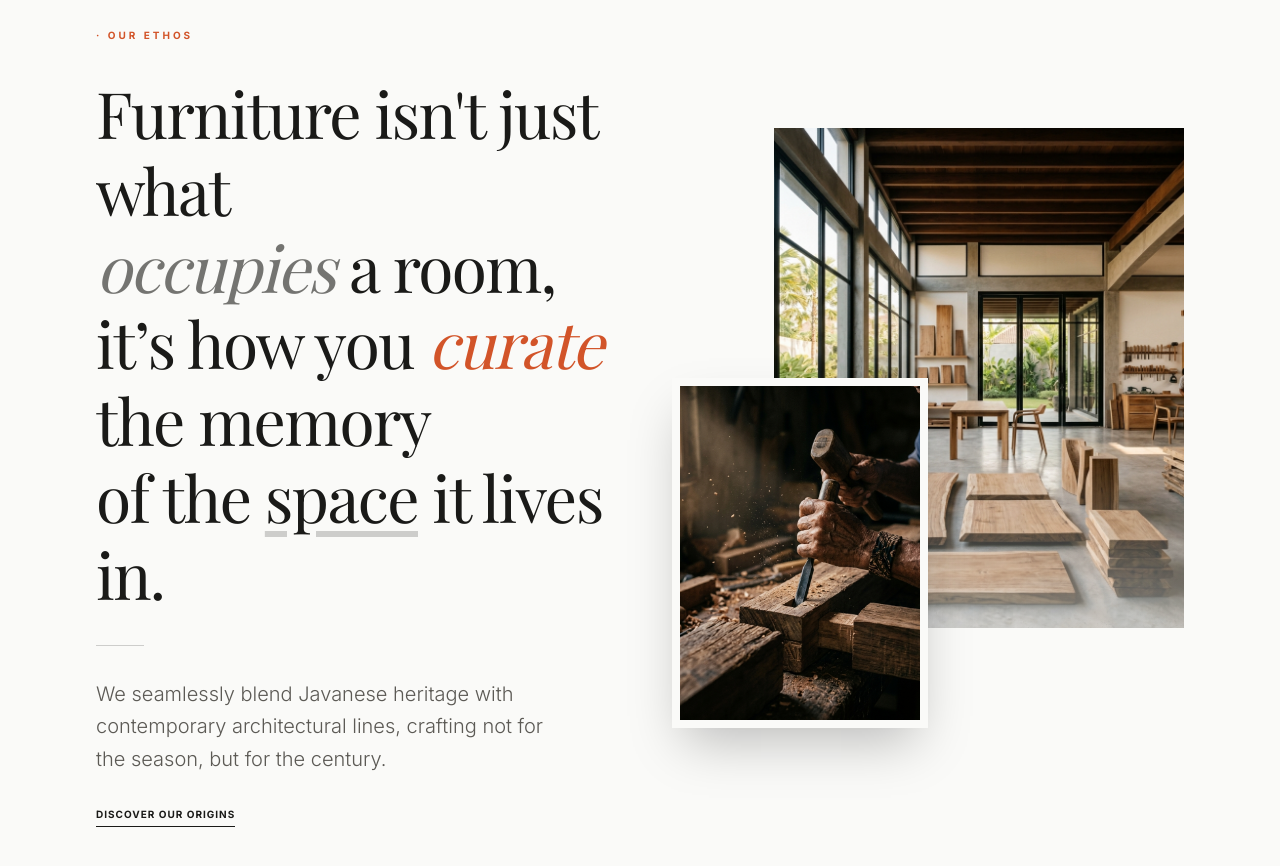
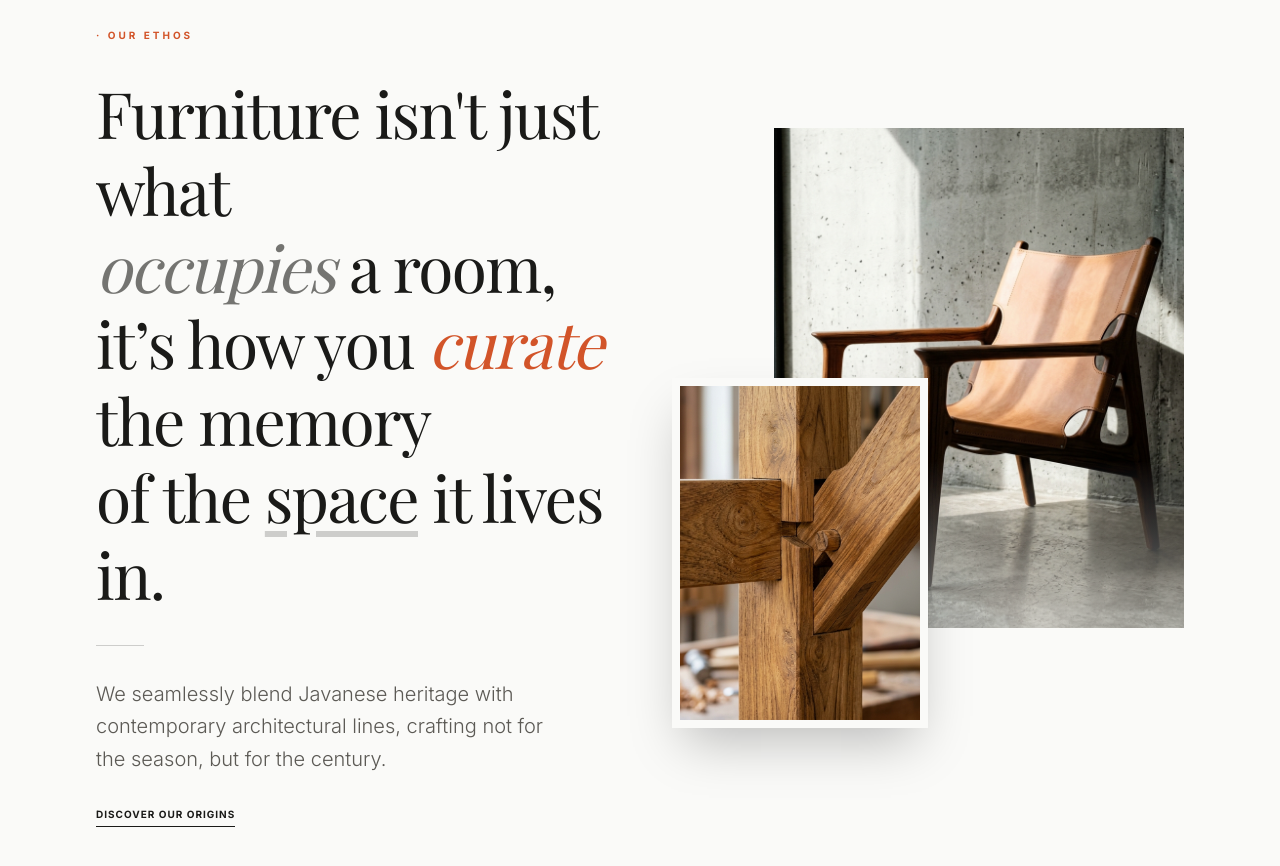
Before and after one commit to muhammadfaza16/mebel-web-1, a Next.js app: page / in a window 1280 px wide. Shown: the part 860-1726 px from the top of the page. Built offline with nearby package versions, Linux system fonts and the light colour scheme.

Commit message:
feat(ethos): replace stock overlapping images with newly generated bespoke macro photography

```diff
--- a/src/app/page.tsx
+++ b/src/app/page.tsx
@@ -88,7 +88,7 @@ export default function Home() {
                  viewport={{ once: true }}
                  className="absolute top-0 right-0 w-4/5 h-[400px] md:h-[500px] z-10 overflow-hidden"
                >
-                 <Image src="/assets/artisteak_workshop_hero.png" alt="Teak Workshop" fill className="object-cover transition-transform duration-1000 hover:scale-105" />
+                 <Image src="/assets/artisteak_bespoke_lounge.png" alt="Bespoke Teak Lounge" fill className="object-cover transition-transform duration-1000 hover:scale-105 overflow-hidden" />
                  <div className="absolute inset-x-0 bottom-0 h-1/3 bg-gradient-to-t from-brand-bg/50 to-transparent" />
                </motion.div>
 
@@ -99,7 +99,7 @@ export default function Home() {
                  transition={{ delay: 0.2 }}
                  className="absolute bottom-0 left-0 w-1/2 h-[250px] md:h-[350px] z-20 border-8 border-brand-bg shadow-2xl overflow-hidden"
                >
-                 <Image src="/assets/artisteak_artisan_hands.png" alt="Artisan Craftsmanship" fill className="object-cover transition-transform duration-1000 hover:scale-105" />
+                 <Image src="/assets/artisteak_joinery_detail.png" alt="Teak Joinery Macro Detail" fill className="object-cover transition-transform duration-1000 hover:scale-105" />
                </motion.div>
             </div>
 
```
Also changed, not shown: public/assets/artisteak_bespoke_lounge.png (added), public/assets/artisteak_joinery_detail.png (added).
